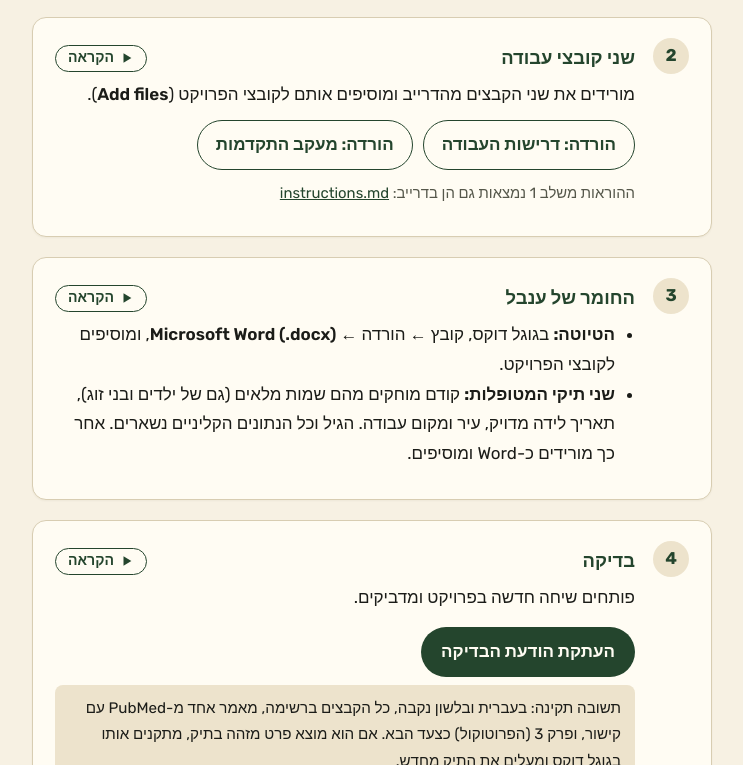
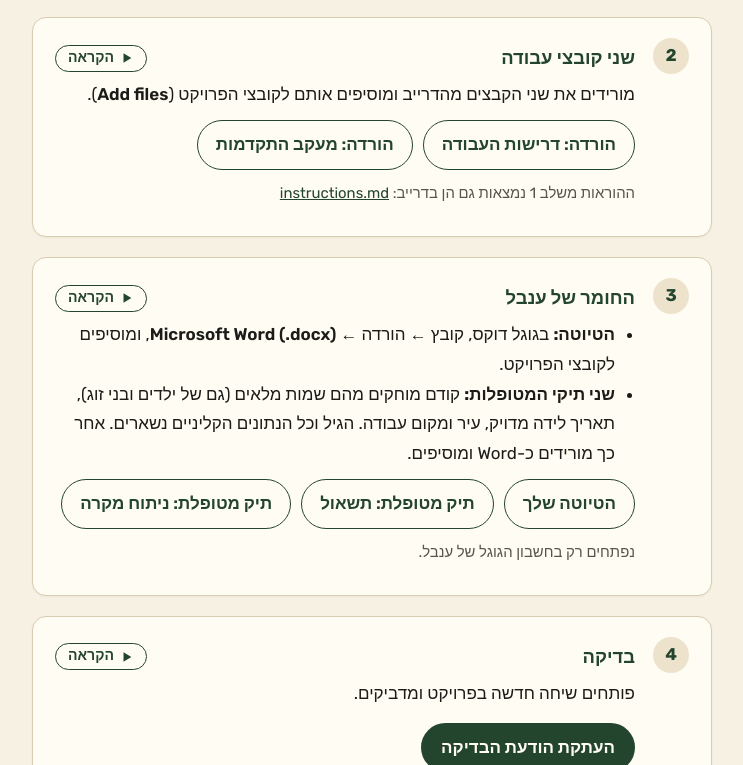
Before and after one commit to Dar-Ofer/thesis-assistant-setup, a plain HTML site: page index.html in a window 1280 px wide. Shown: the part 415-1180 px from the top of the page, without its empty margins (268-1011 px from the left). Drawn offline with Linux system fonts and the light colour scheme.

Commit message:
Setup page: direct links to Inbal's draft and case files (her account only)
Co-Authored-By: Claude Opus 5.5 <noreply@anthropic.com>

```diff
--- a/index.html
+++ b/index.html
@@ -51,9 +51,9 @@ textarea{width:100%;min-height:120px;margin-top:8px;font:13px/1.4 ui-monospace,m
 @media print{.say,.say-toast{display:none!important}}
 @media (max-width:600px){.step{padding:16px 14px;grid-template-columns:30px 1fr;gap:10px}.num{width:28px;height:28px;font-size:.9rem}}
 </style>
-
 </head>
 <body>
+
 
 <main>
   <h1>עוזר עבודת הגמר</h1>
@@ -81,6 +81,12 @@ textarea{width:100%;min-height:120px;margin-top:8px;font:13px/1.4 ui-monospace,m
       <li><strong>הטיוטה:</strong> בגוגל דוקס, קובץ ← הורדה ← <span class="en">Microsoft Word (.docx)</span>, ומוסיפים לקובצי הפרויקט.</li>
       <li><strong>שני תיקי המטופלות:</strong> קודם מוחקים מהם שמות מלאים (גם של ילדים ובני זוג), תאריך לידה מדויק, עיר ומקום עבודה. הגיל וכל הנתונים הקליניים נשארים. אחר כך מורידים כ-Word ומוסיפים.</li>
     </ul>
+    <div class="links">
+      <a class="btn" href="https://docs.google.com/document/d/1dH3ixh32ddQw_6QNy81Q0Q5b2mlFiIpd0AW2b-5mq_o/edit">הטיוטה שלך</a>
+      <a class="btn" href="https://docs.google.com/document/d/1MOcnNqIp0b3SSo7h9_QnQC_w_iONReu5P78UaZSJqLo/edit">תיק מטופלת: תשאול</a>
+      <a class="btn" href="https://docs.google.com/document/d/1GyTtY6tX9peB5yjZnql0YAmphF71rxA5gYYG_D64-jI/edit">תיק מטופלת: ניתוח מקרה</a>
+    </div>
+    <p class="note">נפתחים רק בחשבון הגוגל של ענבל.</p>
   </div></section>
 
   <section class="step"><div class="num">4</div><div>
```
